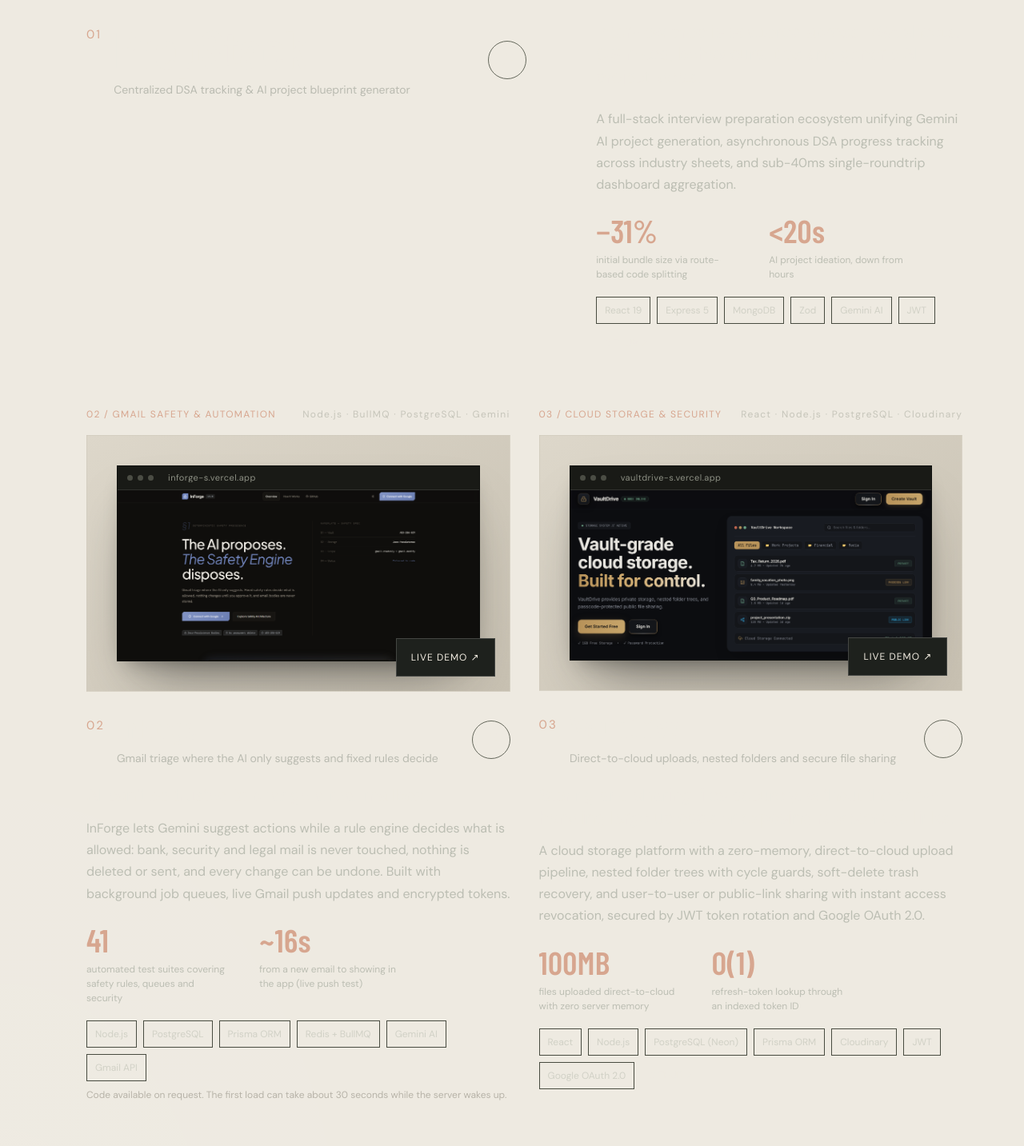
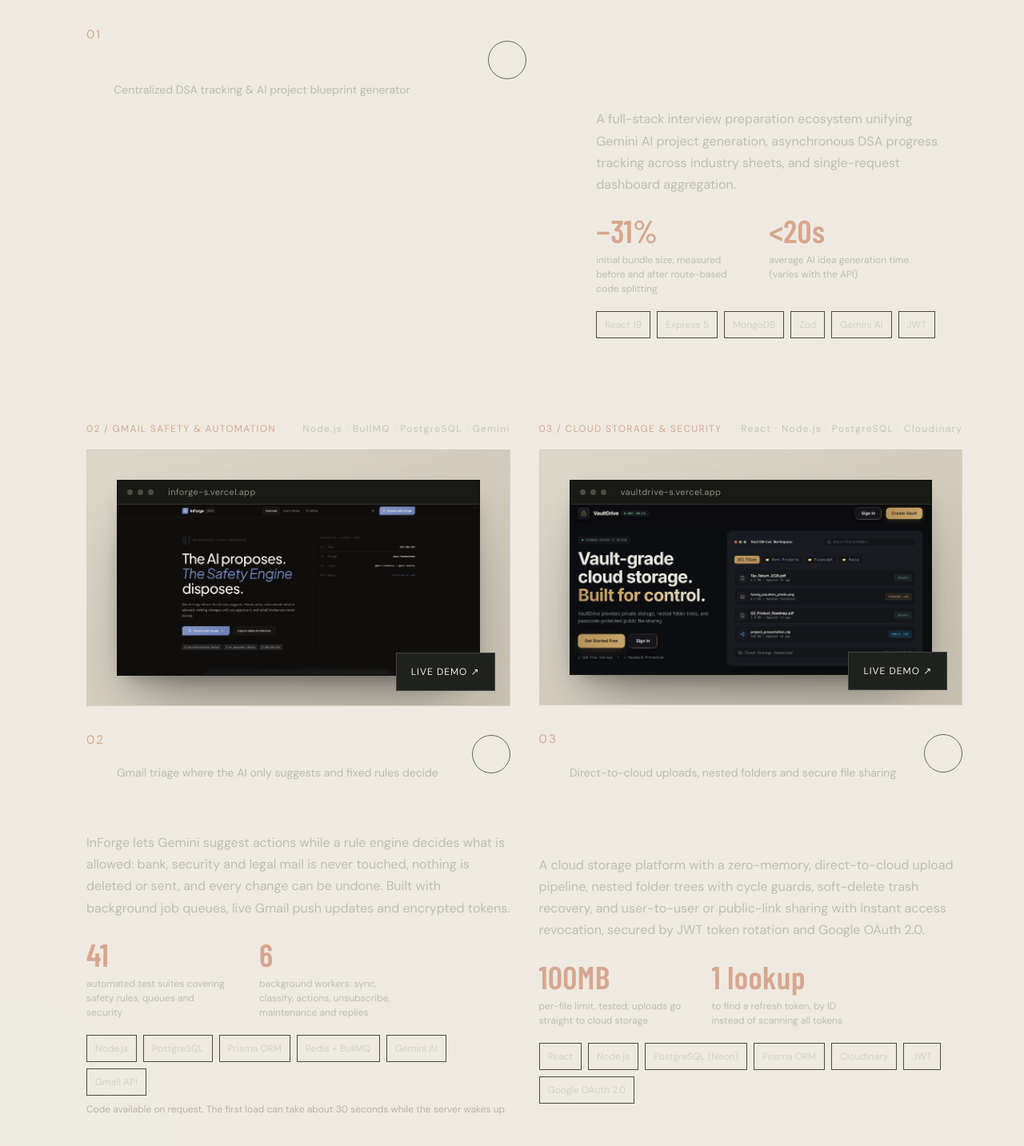
Before and after one commit to SahilSameer18/portfolio-2, a Next.js app: page / in a window 1280 px wide. Shown: the part 2073-3506 px from the top of the page at 80% size. Built offline with nearby package versions, Linux system fonts and the light colour scheme; no server answers; a web font is replaced by a local one.

Commit message:
fix: align metric wording with evidence; drop résumé PDF from sitemap

```diff
--- a/src/app/sitemap.ts
+++ b/src/app/sitemap.ts
@@ -1,18 +1,13 @@
 import type { MetadataRoute } from 'next';
 import { IS_PRODUCTION, SITE_URL } from '../config/site';
-import { portfolioData } from '../data/portfolioData';
 
-// Update these by hand when the page content / résumé actually changes.
+// Update this by hand when the page content actually changes.
 const PAGE_UPDATED = new Date('2026-10-03');
-const RESUME_UPDATED = new Date('2026-10-03');
 
 export default function sitemap(): MetadataRoute.Sitemap {
   // Preview deployments must not advertise anything to search engines.
   if (!IS_PRODUCTION) return [];
 
-  return [
-    { url: `${SITE_URL}/`, lastModified: PAGE_UPDATED, changeFrequency: 'monthly', priority: 1 },
-    // The résumé PDF carries your full name too, and Google indexes PDFs.
-    { url: `${SITE_URL}${portfolioData.personal.resumePdf}`, lastModified: RESUME_UPDATED, changeFrequency: 'yearly', priority: 0.5 },
-  ];
+  // The résumé PDF is deliberately not listed: it contains a phone number, so Google should not be told to index it.
+  return [{ url: `${SITE_URL}/`, lastModified: PAGE_UPDATED, changeFrequency: 'monthly', priority: 1 }];
 }
--- a/src/data/portfolioData.ts
+++ b/src/data/portfolioData.ts
@@ -39,12 +39,12 @@ export const portfolioData: PortfolioData = {
       title: 'PrepStack',
       subtitle: 'Centralized DSA tracking & AI project blueprint generator',
       problem: 'Interview prep is scattered across DSA sheets, CS notes, behavioural tips and generic AI project ideas.',
-      description: 'A full-stack interview preparation ecosystem unifying Gemini AI project generation, asynchronous DSA progress tracking across industry sheets, and sub-40ms single-roundtrip dashboard aggregation.',
+      description: 'A full-stack interview preparation ecosystem unifying Gemini AI project generation, asynchronous DSA progress tracking across industry sheets, and single-request dashboard aggregation.',
       image: prepstackImage,
       imageAlt: 'PrepStack SDE Interview Ecosystem dashboard preview',
       metrics: [
-        { value: '−31%', label: 'initial bundle size via route-based code splitting' },
-        { value: '<20s', label: 'AI project ideation, down from hours' }
+        { value: '−31%', label: 'initial bundle size, measured before and after route-based code splitting' },
+        { value: '<20s', label: 'average AI idea generation time (varies with the API)' }
       ],
       tags: ['React 19', 'Express 5', 'MongoDB', 'Zod', 'Gemini AI', 'JWT'],
       wide: true,
@@ -64,7 +64,7 @@ export const portfolioData: PortfolioData = {
       imageAlt: 'InForge landing page: The AI proposes. The Safety Engine disposes.',
       metrics: [
         { value: '41', label: 'automated test suites covering safety rules, queues and security' },
-        { value: '~16s', label: 'from a new email to showing in the app (live push test)' }
+        { value: '6', label: 'background workers: sync, classify, actions, unsubscribe, maintenance and replies' }
       ],
       tags: ['Node.js', 'PostgreSQL', 'Prisma ORM', 'Redis + BullMQ', 'Gemini AI', 'Gmail API'],
       link: 'https://inforge-s.vercel.app/',
@@ -82,8 +82,8 @@ export const portfolioData: PortfolioData = {
       image: vaultdriveImage,
       imageAlt: 'VaultDrive cloud storage workspace preview',
       metrics: [
-        { value: '100MB', label: 'files uploaded direct-to-cloud with zero server memory' },
-        { value: 'O(1)', label: 'refresh-token lookup through an indexed token ID' }
+        { value: '100MB', label: 'per-file limit, tested; uploads go straight to cloud storage' },
+        { value: '1 lookup', label: 'to find a refresh token, by ID instead of scanning all tokens' }
       ],
       tags: ['React', 'Node.js', 'PostgreSQL (Neon)', 'Prisma ORM', 'Cloudinary', 'JWT', 'Google OAuth 2.0'],
       link: 'https://vaultdrive-s.vercel.app/',
```
